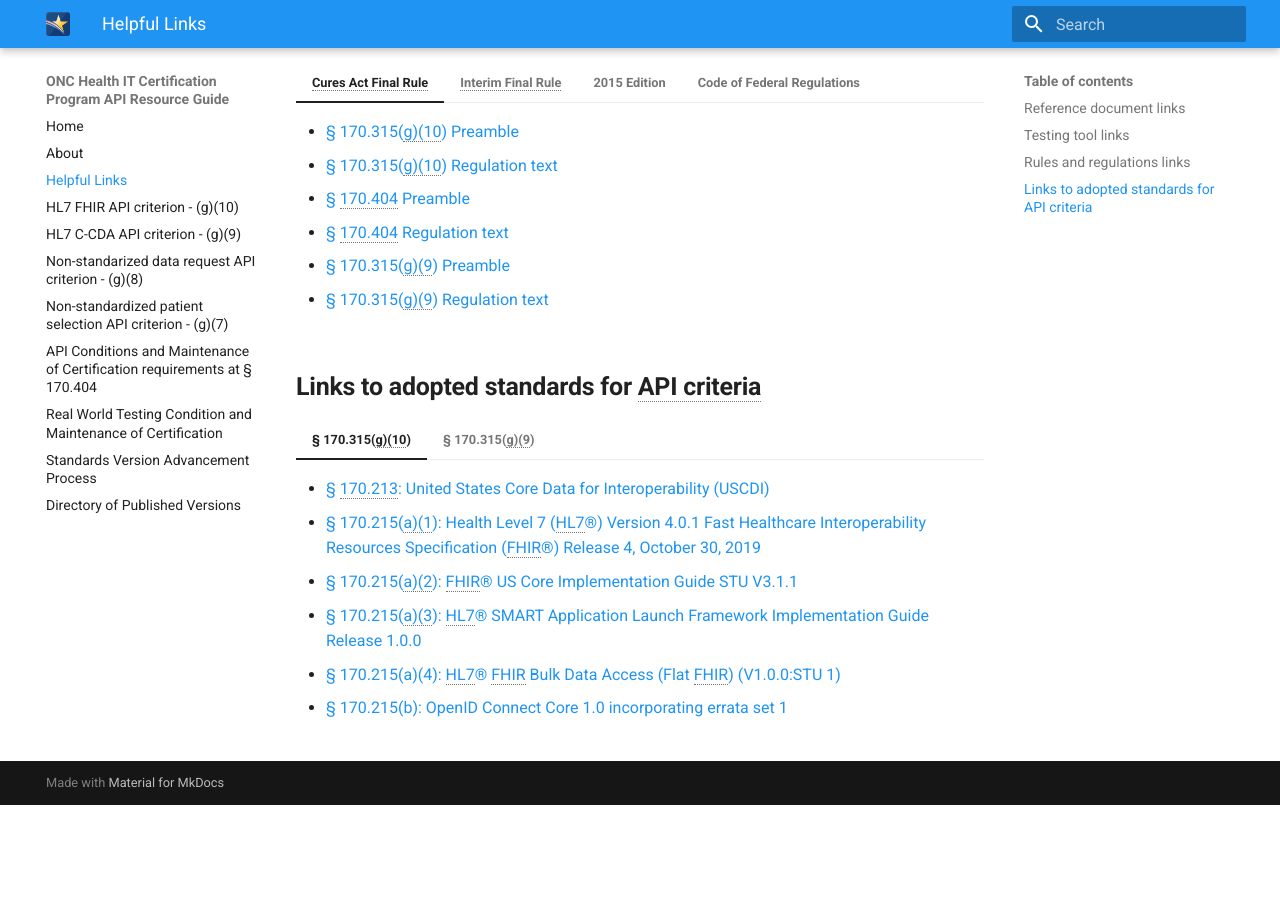
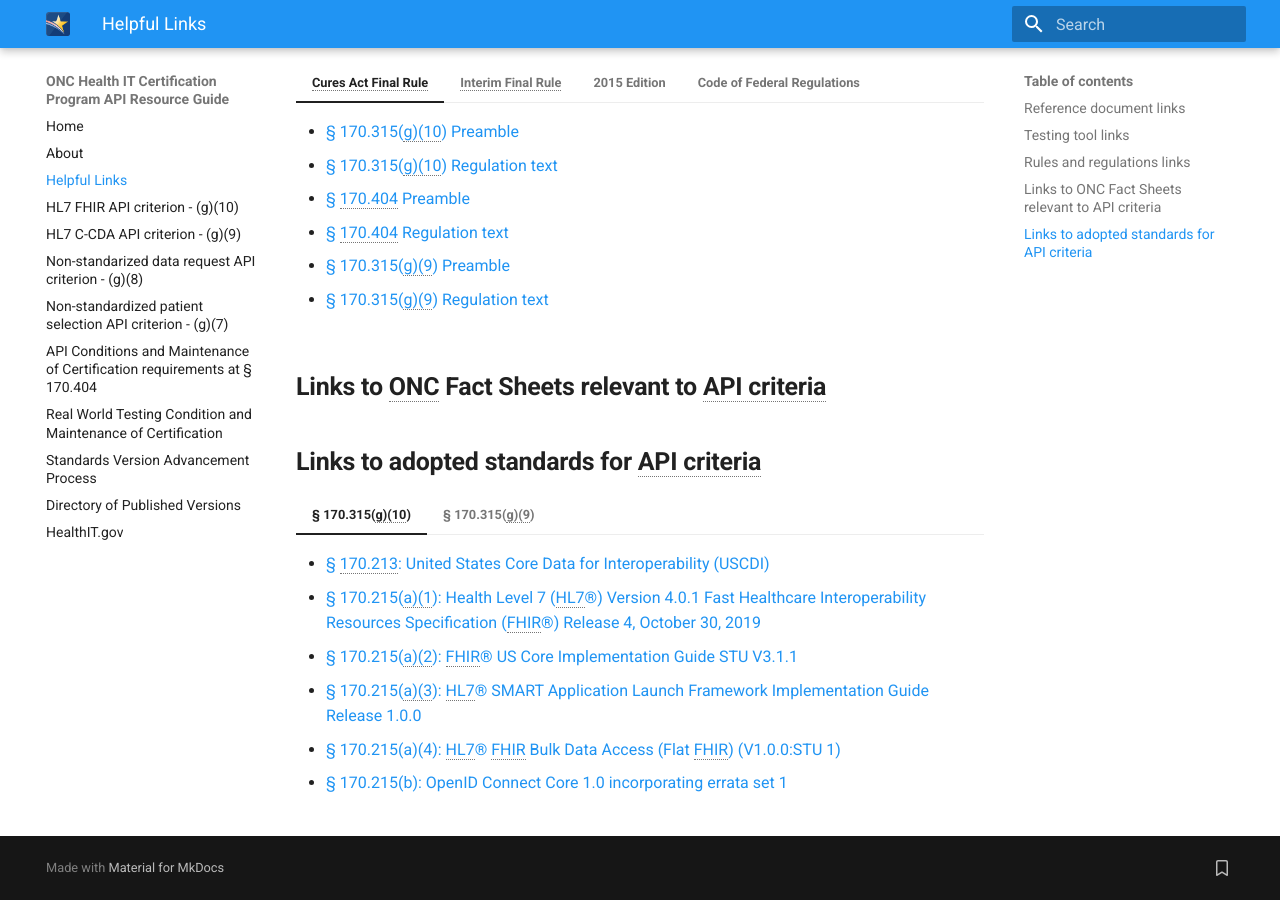
Before and after one commit to onc-healthit/api-resource-guide, an MkDocs documentation site: the page built from docs/helpful-links.md, in a window 1280 px wide and 900 px high, scrolled down 616 px. Built offline with MkDocs 1.6.1 and Material for MkDocs 9.7.7, drawn with Linux system fonts in a browser that asks for light colours; the version menu is left out; before the commit the page ends 1421 px from its top, so only the background shows below that.

Commit message:
Adding links to healthit.gov

```diff
--- a/docs/helpful-links.md
+++ b/docs/helpful-links.md
@@ -54,6 +54,8 @@
     - <a target = "_blank" href = "https://ecfr.federalregister.gov/current/title-45/subtitle-A/subchapter-D/part-170#p-170.315(g)(8)">§170.315(g)(8) Application access — data category request</a>
     - <a target = "_blank" href = "https://ecfr.federalregister.gov/current/title-45/subtitle-A/subchapter-D/part-170#p-170.315(g)(7)">§170.315(g)(7) Application access — patient selection</a>
 
+## **Links to ONC Fact Sheets relevant to API criteria**
+
 ## **Links to adopted standards for API criteria**
 === "§ 170.315(g)(10)"
     - <a target = "_blank" href = "https://www.healthit.gov/isa/us-core-data-interoperability-uscdi">§ 170.213: United States Core Data for Interoperability (USCDI)</a>
--- a/mkdocs.yml
+++ b/mkdocs.yml
@@ -11,6 +11,7 @@ nav:
   - Real World Testing Condition and Maintenance of Certification: real-world-testing-conditions-maintenance.md
   - Standards Version Advancement Process: standards-version-advancement-process.md
   - Directory of Published Versions: version-directory.md
+  - HealthIT.gov: https://www.healthit.gov/
   # - HealthIT.gov Drupal API: healthit-drupal-api.md
 theme:
   name: material
@@ -29,6 +30,10 @@ theme:
 extra:
   version:
     provider: mike
+  social:
+    - icon: fontawesome/regular/bookmark
+      link: https://www.healthit.gov/
+      name: HealthIT.gov
 markdown_extensions:
   - abbr
   - pymdownx.snippets
```
Also changed, not shown: docs/g10-criterion.md (+1 -1 lines).
